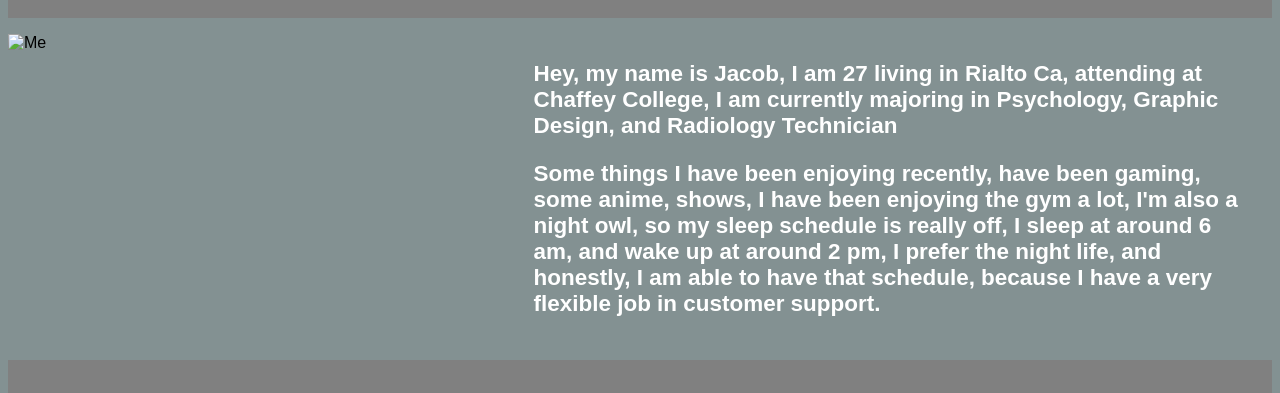
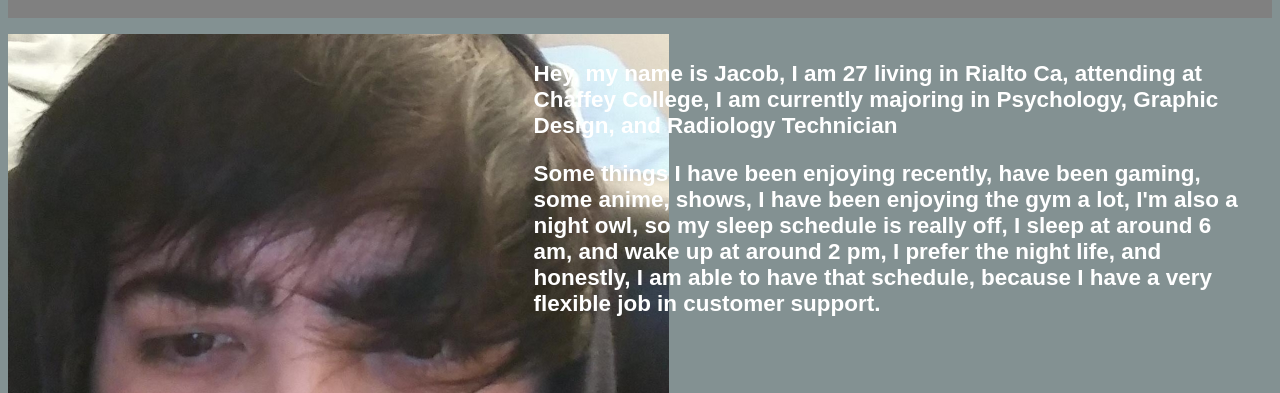
Before and after one commit to MidnightNyu/MidnightNyu.github.io, a plain HTML site: page index.html in a window 1280 px wide. Shown: the part 88-481 px from the top of the page. Drawn offline with Linux system fonts and the light colour scheme.

Commit message:
Update index.html

```diff
--- a/index.html
+++ b/index.html
@@ -71,7 +71,7 @@ footer {
 <section>
 	<nav>
 		<ul>
-			<img src=Introduction Folder/-lyavmc.jpg
+			<img src="Introduction Folder/-lyavmc.jpg"
 				alt="Me"
 				width="661" height="661">
 		</ul>
```
